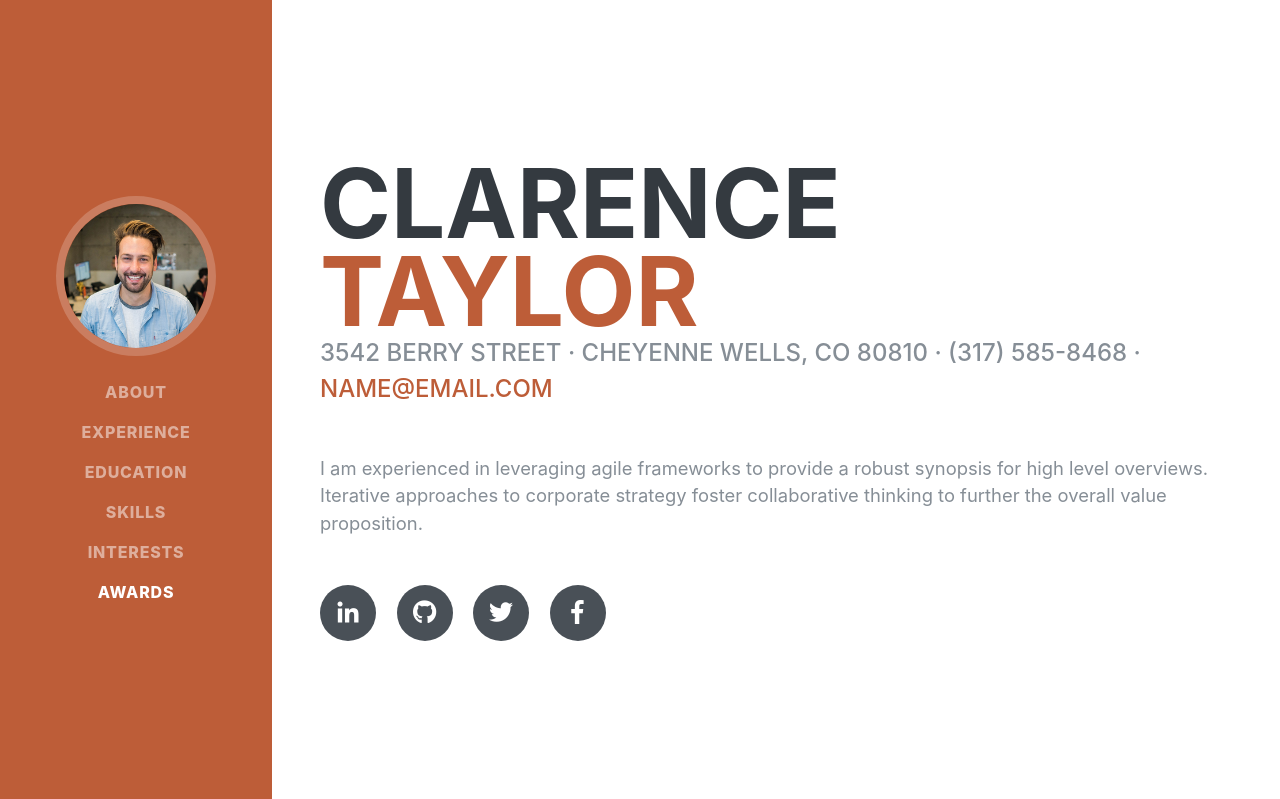
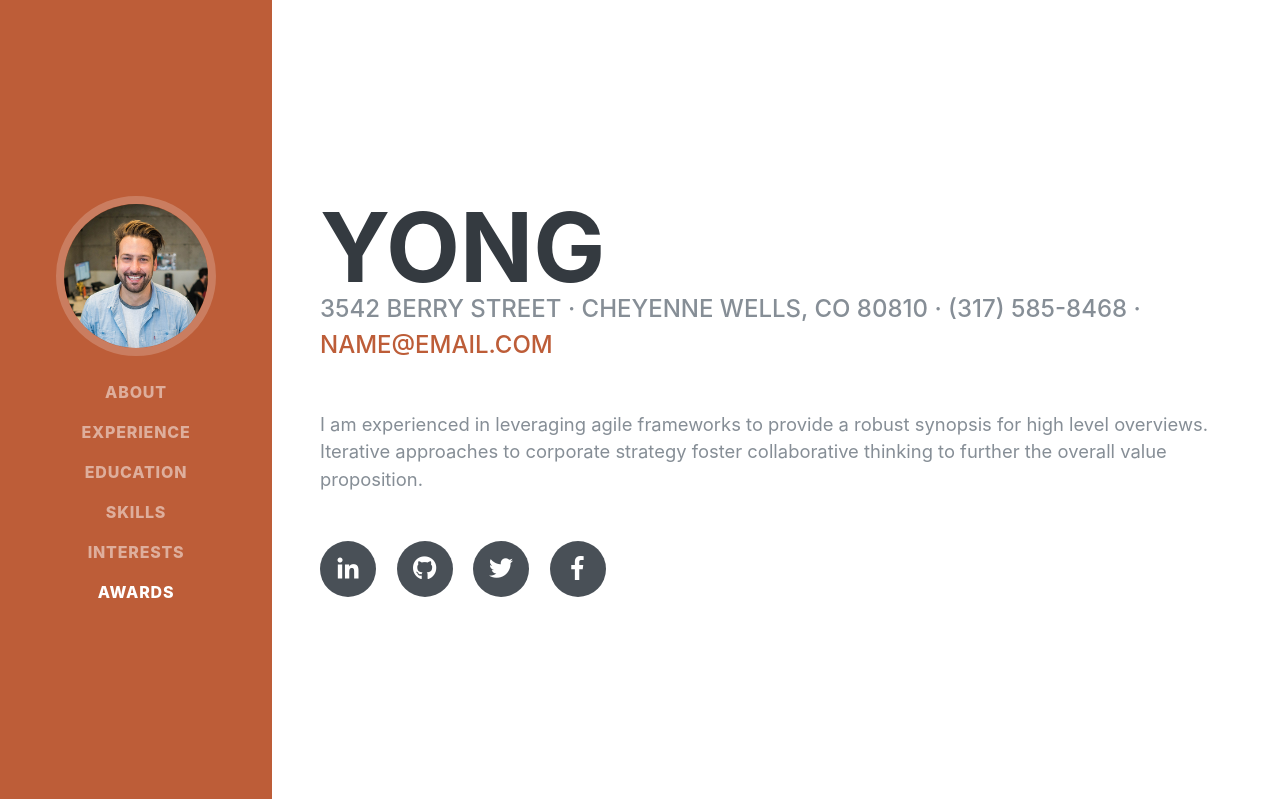
Before and after one commit to longdt555/bookshop, a Django app: page /book/ in a window 1280 px wide. Shown: the top 799 px of the page. Run offline with Django 3.2, Linux system fonts and the light colour scheme; some libraries are stand-ins or nearby versions; some web fonts are replaced.

Commit message:
longdt
updated code

```diff
--- a/Templates/book/index.html
+++ b/Templates/book/index.html
@@ -27,7 +27,7 @@
 
     <nav class="navbar navbar-expand-lg navbar-dark bg-primary fixed-top" id="sideNav">
       <a class="navbar-brand js-scroll-trigger" href="#page-top">
-        <span class="d-block d-lg-none">Clarence Taylor</span>
+        <span class="d-block d-lg-none">{{ name }}</span>
         <span class="d-none d-lg-block">
           <img class="img-fluid img-profile rounded-circle mx-auto mb-2" src="img/profile.jpg" alt="">
         </span>
@@ -63,8 +63,8 @@
 
       <section class="resume-section p-3 p-lg-5 d-flex d-column" id="about">
         <div class="my-auto">
-          <h1 class="mb-0">Clarence
-            <span class="text-primary">Taylor</span>
+          <h1 class="mb-0">
+            {{ name }}
           </h1>
           <div class="subheading mb-5">3542 Berry Street · Cheyenne Wells, CO 80810 · (317) 585-8468 ·
             <a href="mailto:name@email.com">name@email.com</a>
--- a/book/urls.py
+++ b/book/urls.py
@@ -2,5 +2,5 @@ from django.urls import path
 from . import views
 
 urlpatterns=[
-    path('', views.sayHello, name='hello')
+    path('', views.index)
 ]
--- a/book/views.py
+++ b/book/views.py
@@ -4,17 +4,17 @@ from django.views.generic import View
 from django.template import loader
 # Create your views here.
 
-def sayHello(request):
+def index(request):
     template = loader.get_template('book/index.html')
     context = {
-        'name':'World',
+        'name':'Yong',
     }
     return HttpResponse(template.render(context, request))
 
-
-def showName(request):
-    template = loader.get_template('book/name.html')
-    context= {
-        'yourname':'Long'
-    }
-    return HttpResponse(template.render(context,request))
+#
+# def showName(request):
+#     template = loader.get_template('book/name.html')
+#     context= {
+#         'yourname':'Long'
+#     }
+#     return HttpResponse(template.render(context,request))
```
